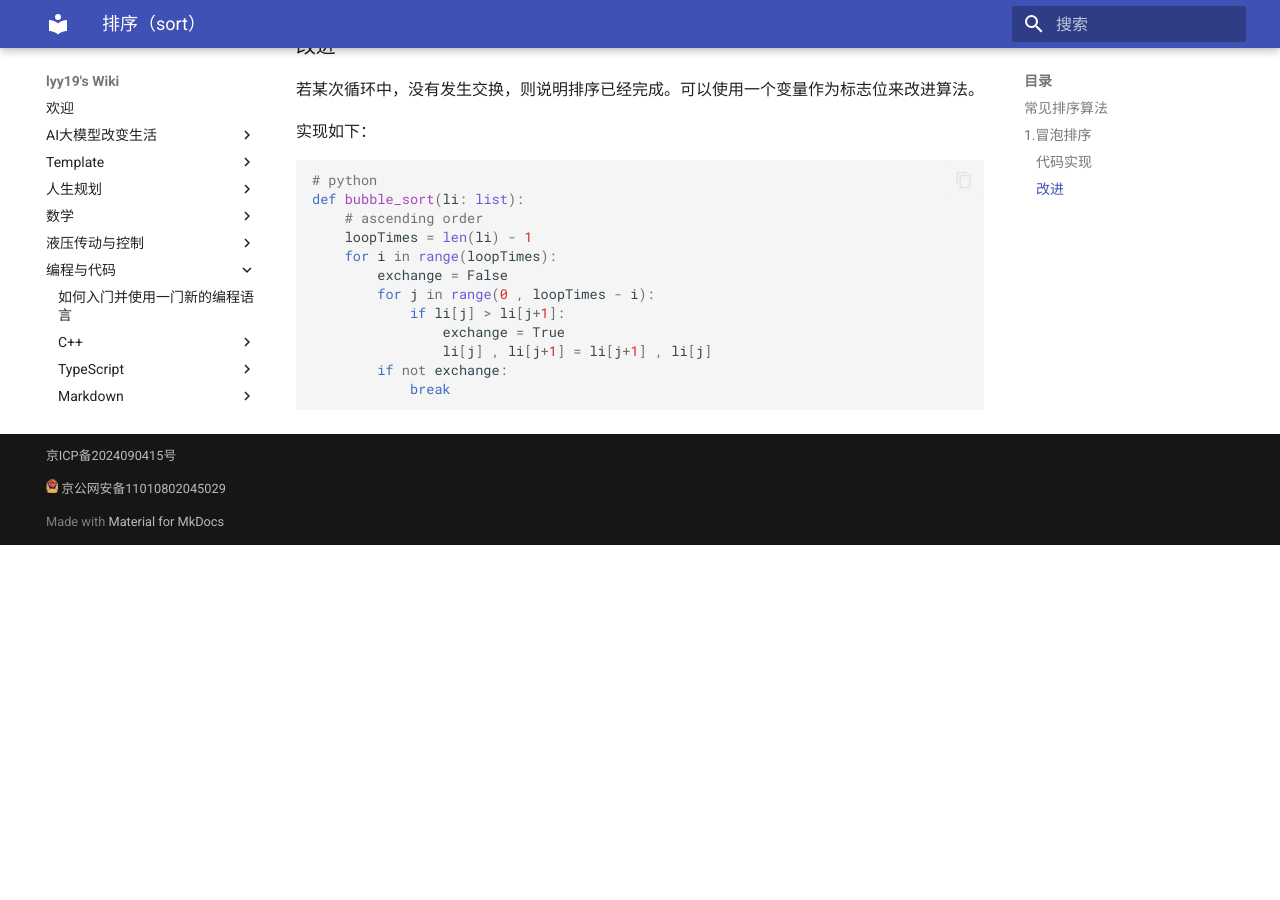
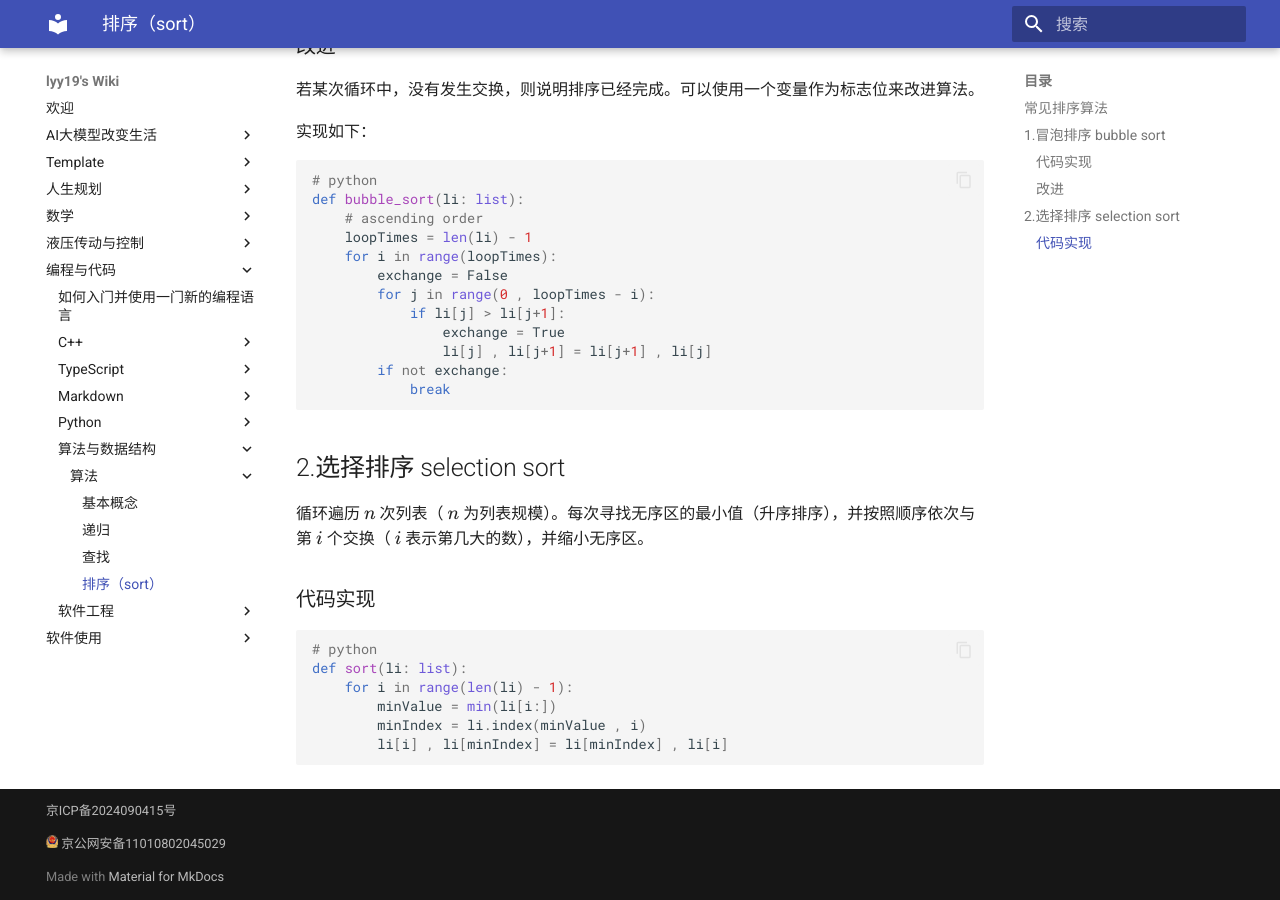
Before and after one commit to lyy1119/lyy1119.github.io, an MkDocs documentation site: the page built from docs/编程与代码/算法与数据结构/算法/sort.md, in a window 1280 px wide and 900 px high, scrolled down 1145 px. Built offline with MkDocs 1.6.1 and Material for MkDocs 9.7.7, drawn with Linux system fonts in a browser that asks for light colours; before the commit the page ends 1690 px from its top, so only the background shows below that; some of the changed text lies outside the part shown.

Commit message:
write exp

````diff
--- a/docs/编程与代码/算法与数据结构/算法/sort.md
+++ b/docs/编程与代码/算法与数据结构/算法/sort.md
@@ -14,7 +14,7 @@
 8. 计数排序
 9. 基数排序
 
-## 1.冒泡排序
+## 1.冒泡排序 bubble sort
 
 比较列表中两个相邻数，如果前面比后面大（升序排序），则交换两个数。
 冒泡排序每运行一个循环，列表有序区大小变大一个，无序区大小减小一个。每次只对无序区排序。初始时，整个列表都是无序区。
@@ -55,3 +55,18 @@ def bubble_sort(li: list):
         if not exchange:
             break
 ```
+
+## 2.选择排序 selection sort
+
+循环遍历 \( n \) 次列表（ \( n \) 为列表规模）。每次寻找无序区的最小值（升序排序），并按照顺序依次与第 \( i \) 个交换（ \( i \) 表示第几大的数），并缩小无序区。
+
+### 代码实现
+
+```python
+# python
+def sort(li: list):
+    for i in range(len(li) - 1):
+        minValue = min(li[i:])
+        minIndex = li.index(minValue , i)
+        li[i] , li[minIndex] = li[minIndex] , li[i]
+```
````
Also changed, not shown: docs/编程与代码/python/sliceOperation.md (added, +57 -0 lines).
